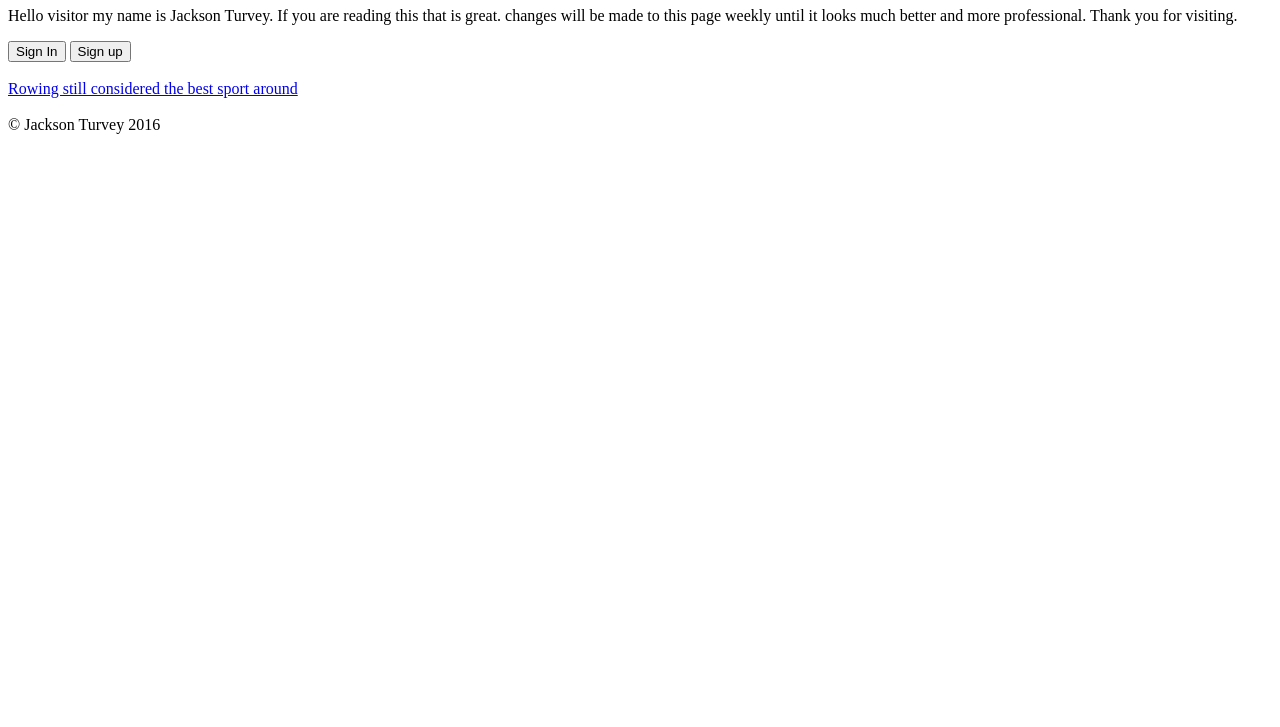
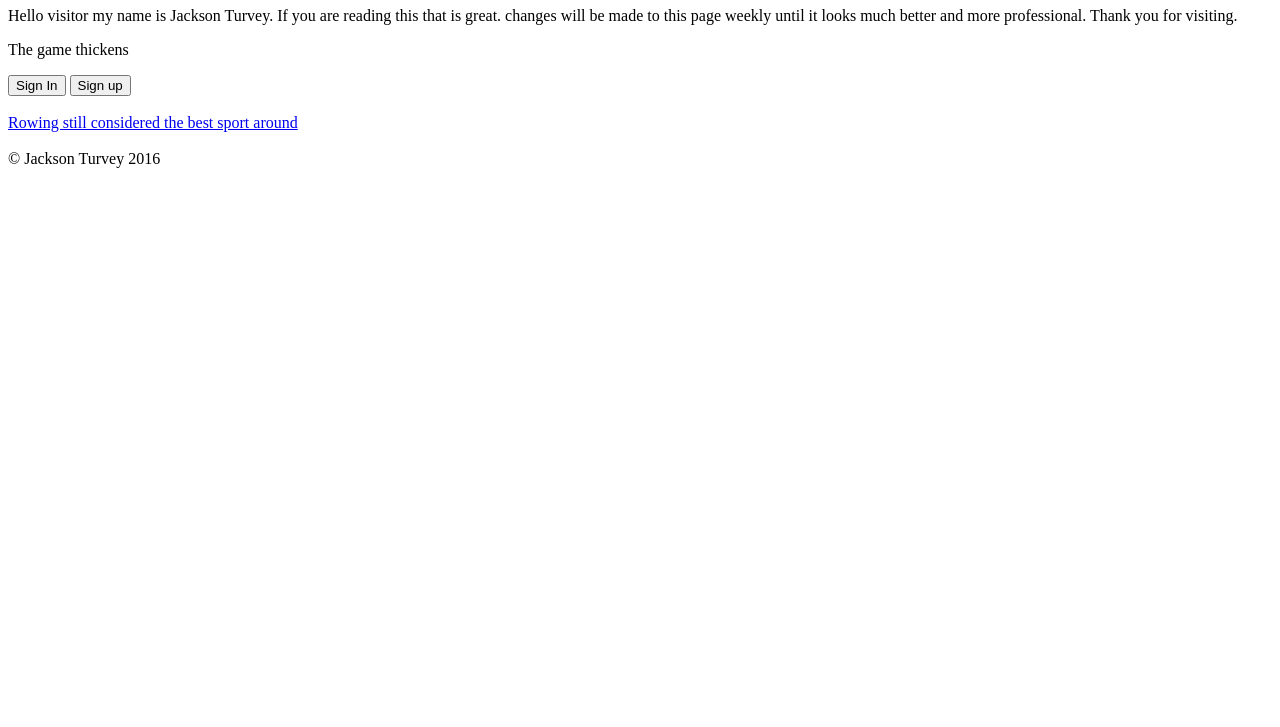
Before and after one commit to Jturvey42/jturveyresume.github.io, a plain HTML site: page index.html in a window 1280 px wide. Shown: the part 73-800 px from the top of the page. Drawn offline with Linux system fonts and the light colour scheme.

Commit message:
first commit

```diff
--- a/index.html
+++ b/index.html
@@ -9,7 +9,7 @@
 
         <p>Hello visitor my name is Jackson Turvey.  If you are reading this that is great.  changes will be made to this page weekly until it looks much better and more professional.  Thank you for visiting.</p>
 
-
+        <p>The game thickens</p>
     </header>
 
     <button type = "button"> Sign In</button>
```
